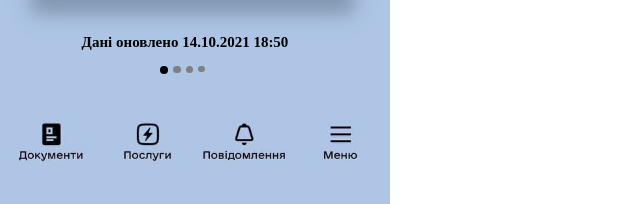
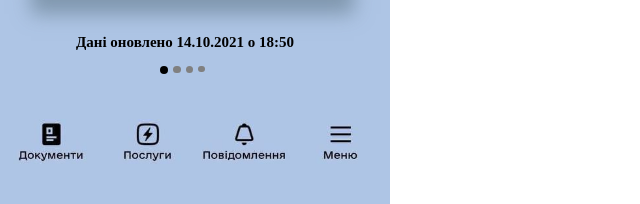
Before and after one commit to Animsha/animusha, a plain HTML site: page index.html in a window 1280 px wide. Shown: the part 605-809 px from the top of the page, 0-640 px from the left. Drawn offline with Linux system fonts and the light colour scheme.

Commit message:
Add files via upload

```diff
--- a/index.html
+++ b/index.html
@@ -190,7 +190,7 @@ body{
         var minutes = zero_first_format(current_datetime.getMinutes());
         var seconds = zero_first_format(current_datetime.getSeconds());
 
-        return day+"."+month+"."+year+" "+hours+":"+minutes;
+        return day+"."+month+"."+year+ ' ' + "о" + ' ' +hours+":"+minutes;
     }
 
     /* выводим текущую дату и время на сайт в блок с id "current_date_time_block" */
```
